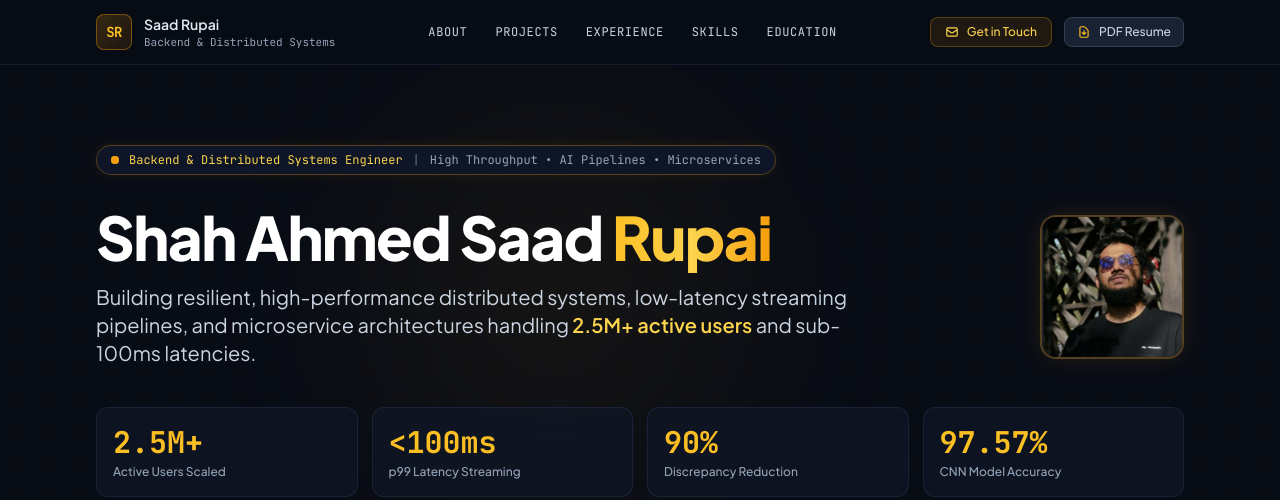
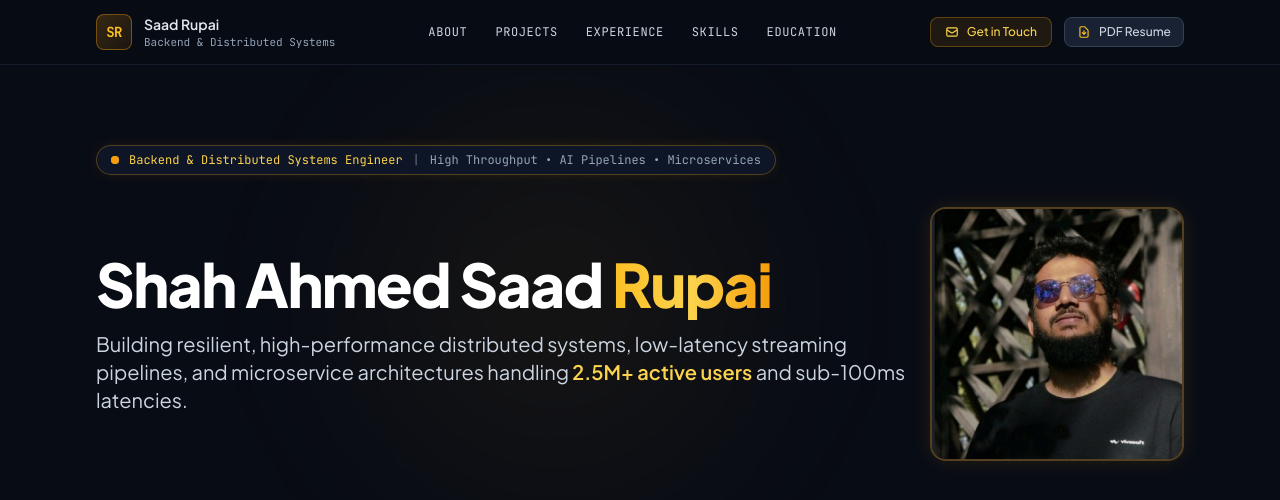
Before and after one commit to saadrupai/portfolio, a plain HTML site: page index.html in a window 1280 px wide. Shown: the top 500 px of the page. Drawn offline with nearby package versions, Linux system fonts and the light colour scheme.

Commit message:
Refactor hero to 12-col grid aligning avatar width with metrics and stretching height

```diff
--- a/index.html
+++ b/index.html
@@ -204,8 +204,8 @@
       </div>
 
       <!-- Main Heading & Name -->
-      <div class="flex flex-col-reverse md:flex-row items-start md:items-center justify-between gap-6 w-full">
-        <div class="space-y-4 flex-grow max-w-3xl">
+      <div class="grid grid-cols-1 md:grid-cols-12 gap-6 items-stretch w-full">
+        <div class="col-span-1 md:col-span-9 space-y-4 flex flex-col justify-center">
           <h1 id="hero-name" class="text-4xl sm:text-6xl font-extrabold text-white tracking-tight leading-tight">
             Shah Ahmed <span class="bg-gradient-to-r from-amber-400 via-amber-300 to-amber-500 bg-clip-text text-transparent">Saad Rupai</span>
           </h1>
@@ -213,8 +213,8 @@
             Building resilient, high-performance distributed systems, low-latency streaming pipelines, and microservice architectures handling <span class="text-amber-300 font-semibold">2.5M+ active users</span> and sub-100ms latencies.
           </p>
         </div>
-        <div class="shrink-0 self-center">
-          <img src="avatar.jpeg" alt="Shah Ahmed Saad Rupai" class="w-28 h-28 sm:w-36 sm:h-36 rounded-2xl object-cover border-2 border-amber-500/30 shadow-glow-md bg-slate-900" />
+        <div class="col-span-1 md:col-span-3">
+          <img src="avatar.jpeg" alt="Shah Ahmed Saad Rupai" class="w-full h-56 md:h-full object-cover rounded-2xl border-2 border-amber-500/30 shadow-glow-md bg-slate-900" />
         </div>
       </div>
 
```
